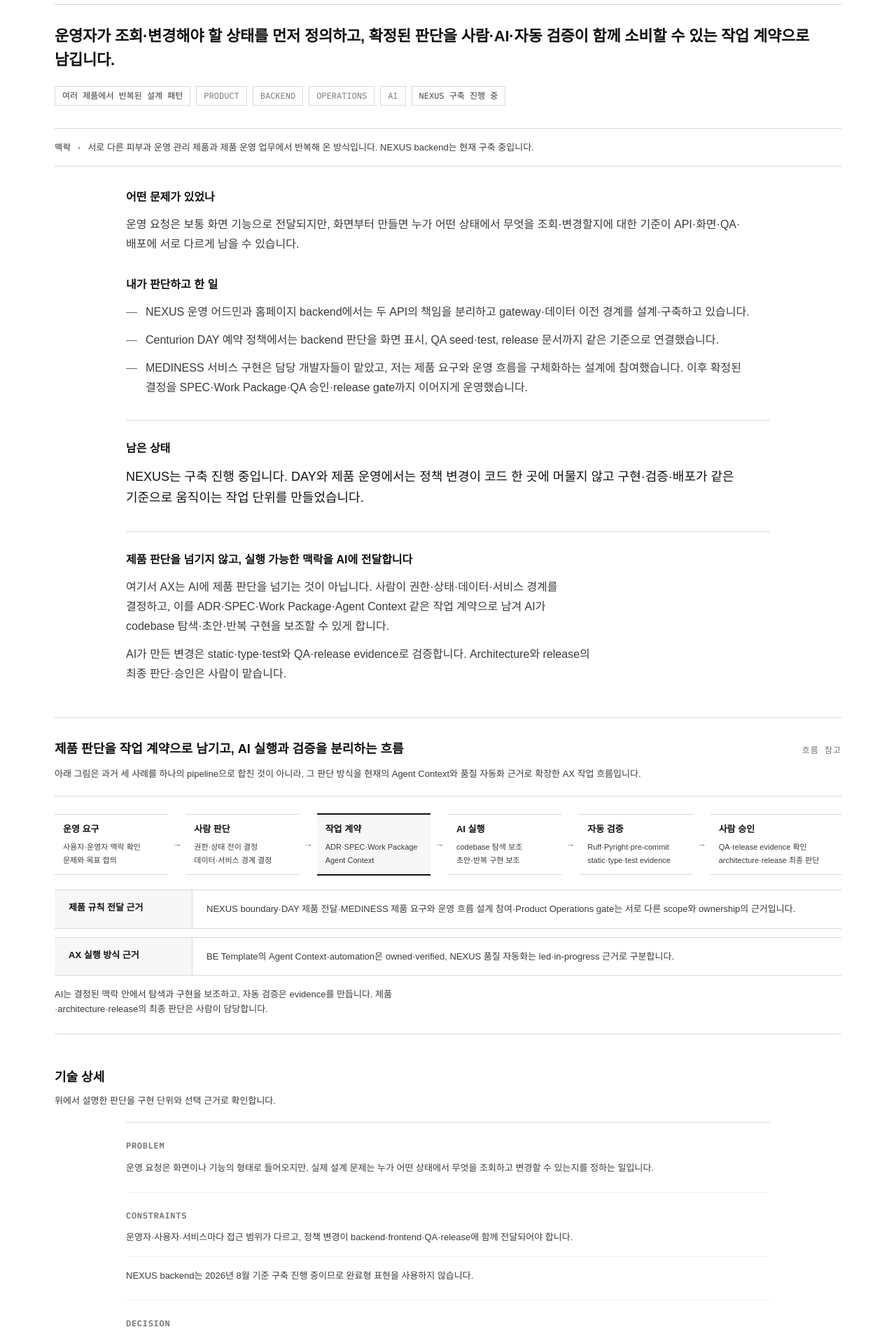
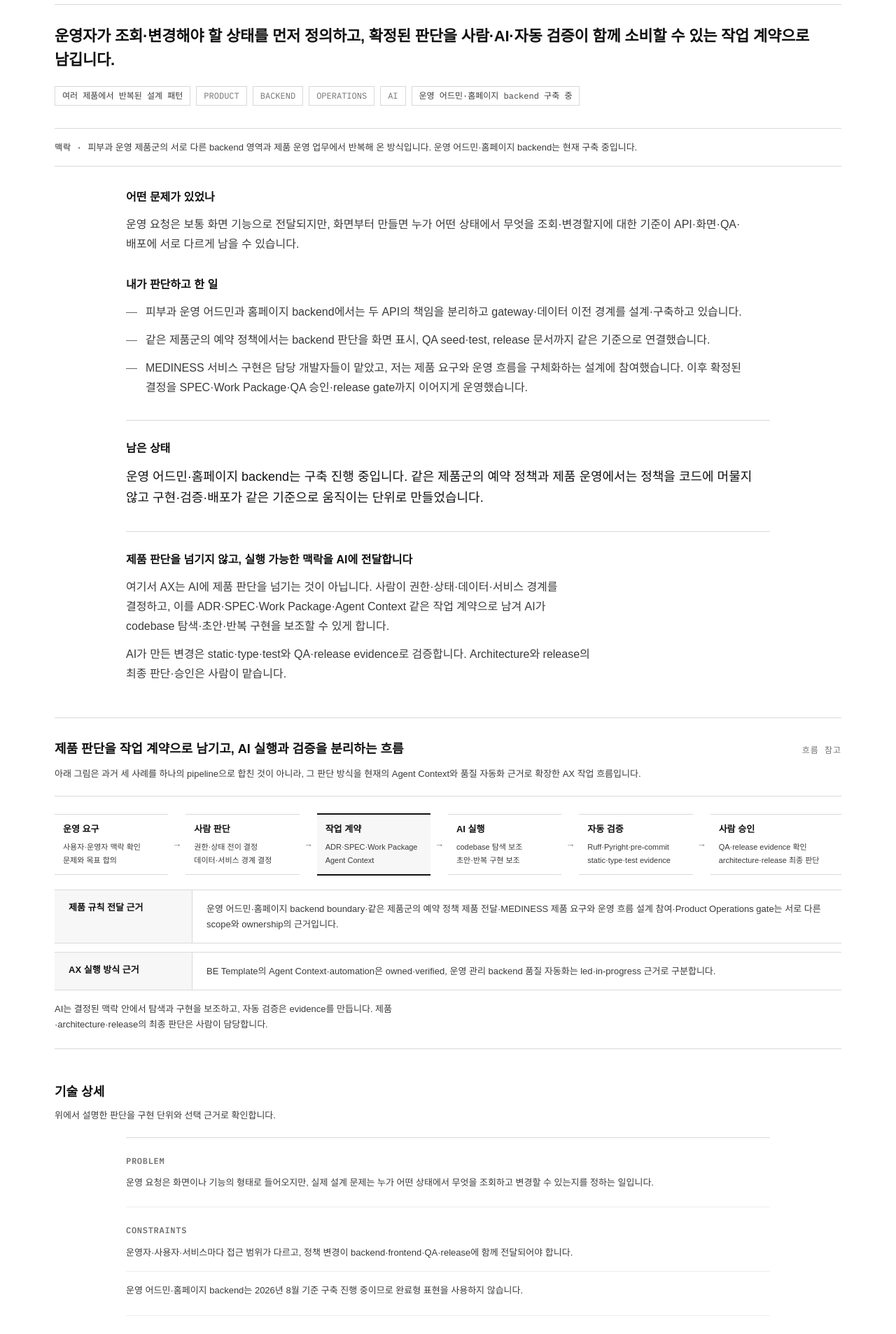
Before and after one commit to Dae-Jeong/Dae-Jeong, a Next.js app in the folder app/fe/: page /portfolio/mgrv in a window 1280 px wide. Shown: the part 1400-3306 px from the top of the page at 70% size. Built offline with nearby package versions, Linux system fonts and the light colour scheme; a web font is replaced by a local one.

Commit message:
fix: publish MGRV resume PDF

```diff
--- a/app/fe/content/portfolios/mgrv.ts
+++ b/app/fe/content/portfolios/mgrv.ts
@@ -50,26 +50,26 @@
       caseMode: "cross-project-pattern",
       layers: ["Product", "Backend", "Operations", "AI"],
       status: {
-        label: "NEXUS 구축 진행 중",
+        label: "운영 어드민·홈페이지 backend 구축 중",
         tone: "in-progress",
       },
       outcomeLine:
         "운영자가 조회·변경해야 할 상태를 먼저 정의하고, 확정된 판단을 사람·AI·자동 검증이 함께 소비할 수 있는 작업 계약으로 남깁니다.",
       compositionCaption:
-        "제품 규칙 근거(NEXUS·DAY·MEDINESS 설계 참여·제품 운영)와 현재 AX 실행 근거(BE Template·NEXUS 품질 자동화)를 분리합니다. 각 근거의 ownership과 시점을 하나의 시스템이나 과거 AI 성과로 합성하지 않습니다.",
+        "제품 규칙 근거(같은 제품군의 운영 어드민·홈페이지 backend와 예약 정책, MEDINESS 설계 참여·제품 운영)와 현재 AX 실행 근거(BE Template·운영 관리 backend 품질 자동화)를 분리합니다. 근거의 ownership과 시점을 하나의 시스템이나 과거 AI 성과로 합성하지 않습니다.",
       narrative: {
         context:
-          "서로 다른 피부과 운영 관리 제품과 제품 운영 업무에서 반복해 온 방식입니다. NEXUS backend는 현재 구축 중입니다.",
+          "피부과 운영 제품군의 서로 다른 backend 영역과 제품 운영 업무에서 반복해 온 방식입니다. 운영 어드민·홈페이지 backend는 현재 구축 중입니다.",
         problem:
           "운영 요청은 보통 화면 기능으로 전달되지만, 화면부터 만들면 누가 어떤 상태에서 무엇을 조회·변경할지에 대한 기준이 API·화면·QA·배포에 서로 다르게 남을 수 있습니다.",
         actions: [
-          "NEXUS 운영 어드민과 홈페이지 backend에서는 두 API의 책임을 분리하고 gateway·데이터 이전 경계를 설계·구축하고 있습니다.",
-          "Centurion DAY 예약 정책에서는 backend 판단을 화면 표시, QA seed·test, release 문서까지 같은 기준으로 연결했습니다.",
+          "피부과 운영 어드민과 홈페이지 backend에서는 두 API의 책임을 분리하고 gateway·데이터 이전 경계를 설계·구축하고 있습니다.",
+          "같은 제품군의 예약 정책에서는 backend 판단을 화면 표시, QA seed·test, release 문서까지 같은 기준으로 연결했습니다.",
           "MEDINESS 서비스 구현은 담당 개발자들이 맡았고, 저는 제품 요구와 운영 흐름을 구체화하는 설계에 참여했습니다. 이후 확정된 결정을 SPEC·Work Package·QA 승인·release gate까지 이어지게 운영했습니다.",
         ],
         resultLabel: "남은 상태",
         result:
-          "NEXUS는 구축 진행 중입니다. DAY와 제품 운영에서는 정책 변경이 코드 한 곳에 머물지 않고 구현·검증·배포가 같은 기준으로 움직이는 작업 단위를 만들었습니다.",
+          "운영 어드민·홈페이지 backend는 구축 진행 중입니다. 같은 제품군의 예약 정책과 제품 운영에서는 정책을 코드에 머물지 않고 구현·검증·배포가 같은 기준으로 움직이는 단위로 만들었습니다.",
         visualLead:
           "아래 그림은 과거 세 사례를 하나의 pipeline으로 합친 것이 아니라, 그 판단 방식을 현재의 Agent Context와 품질 자동화 근거로 확장한 AX 작업 흐름입니다.",
         axExtension: {
@@ -120,7 +120,7 @@
               text: "운영자·사용자·서비스마다 접근 범위가 다르고, 정책 변경이 backend·frontend·QA·release에 함께 전달되어야 합니다.",
             },
             {
-              text: "NEXUS backend는 2026년 8월 기준 구축 진행 중이므로 완료형 표현을 사용하지 않습니다.",
+              text: "운영 어드민·홈페이지 backend는 2026년 8월 기준 구축 진행 중이므로 완료형 표현을 사용하지 않습니다.",
             },
           ],
         },
@@ -194,11 +194,11 @@
         evidenceBands: [
           {
             label: "제품 규칙 전달 근거",
-            text: "NEXUS boundary·DAY 제품 전달·MEDINESS 제품 요구와 운영 흐름 설계 참여·Product Operations gate는 서로 다른 scope와 ownership의 근거입니다.",
+            text: "운영 어드민·홈페이지 backend boundary·같은 제품군의 예약 정책 제품 전달·MEDINESS 제품 요구와 운영 흐름 설계 참여·Product Operations gate는 서로 다른 scope와 ownership의 근거입니다.",
           },
           {
             label: "AX 실행 방식 근거",
-            text: "BE Template의 Agent Context·automation은 owned·verified, NEXUS 품질 자동화는 led·in-progress 근거로 구분합니다.",
+            text: "BE Template의 Agent Context·automation은 owned·verified, 운영 관리 backend 품질 자동화는 led·in-progress 근거로 구분합니다.",
           },
         ],
         caption:
@@ -213,8 +213,8 @@
       limits: [
         "공유주거·PMS를 직접 운영한 경험으로 확장하지 않습니다.",
       "세 작업 맥락의 근거를 하나의 end-to-end 구축 사례로 표현하지 않습니다.",
-      "NEXUS는 Centurion 제품군의 repository label이며 DAY와 별도 제품으로 세지 않습니다.",
-        "NEXUS backend는 진행 중이므로 완료형 결과를 주장하지 않습니다.",
+      "운영 어드민·홈페이지 backend와 예약 정책은 같은 제품군의 서로 다른 범위이며 별도 제품으로 세지 않습니다.",
+        "운영 어드민·홈페이지 backend는 진행 중이므로 완료형 결과를 주장하지 않습니다.",
         "MEDINESS 서비스 직접 구현이나 architecture·시스템 구조 설계 주도·전담을 주장하지 않습니다.",
         "운영 시간이나 오류 감소 같은 미측정 효과를 추가하지 않습니다.",
         "AI가 제품 판단·architecture·release 결정을 대신하거나 세 사례를 end-to-end로 수행한 것으로 표현하지 않습니다.",
@@ -222,7 +222,7 @@
       ],
       evidence: [
         {
-          project: "NEXUS",
+          project: "피부과 운영 어드민·홈페이지",
           scope: "운영 어드민·홈페이지 backend boundary",
           ownership: "led",
           status: "in-progress",
@@ -231,7 +231,7 @@
           claimIds: ["nexus.backend-architecture", "nexus.admin-backend-ownership"],
         },
         {
-          project: "Centurion DAY",
+          project: "피부과 예약 정책",
           scope: "예약 정책의 제품 전달",
           ownership: "led",
           status: "verified",
@@ -267,12 +267,12 @@
           claimIds: ["be-template.agent-context"],
         },
         {
-          project: "NEXUS Quality Automation",
+          project: "운영 관리 backend 품질 자동화",
           scope: "정적 분석·타입 검사·pre-commit gate",
           ownership: "led",
           status: "in-progress",
           relation: "corroborating",
-          text: "구축 중인 NEXUS에서 코드 컨벤션과 Ruff·Pyright·pre-commit 기반 자동 검증 체계를 구축했습니다.",
+          text: "구축 중인 운영 관리 backend에 코드 컨벤션과 Ruff·Pyright·pre-commit 기반 자동 검증 체계를 구축했습니다.",
           claimIds: ["nexus.quality-automation"],
         },
       ],
@@ -284,18 +284,18 @@
           "제품 결정을 BE·FE·QA·release gate 실행으로 연결",
           "결정된 권한·상태·데이터·서비스 경계를 작업 계약으로 남기고 AI 탐색·초안·반복 구현 보조에 연결",
           "BE Template에 계층적 Agent Context와 반복 작업 automation skill 내장",
-          "NEXUS의 Ruff·Pyright·pre-commit 품질 자동 검증 체계 구축 리드",
+          "운영 관리 backend의 Ruff·Pyright·pre-commit 품질 자동 검증 체계 구축 리드",
         ],
         forbidden: [
           "고객사·브랜드 실명",
           "병원 SaaS 또는 제품 전체 단독 구축",
-          "NEXUS 구축 완료",
+          "운영 어드민·홈페이지 backend 구축 완료",
           "PMS·프롭테크 직접 경험",
           "MEDINESS 서비스 직접 구현 또는 architecture·시스템 구조 설계 주도·전담",
           "AI가 제품 판단 또는 architecture·release 결정을 대체",
           "AI가 세 사례를 end-to-end로 수행",
           "AX 완전 자동화 또는 생산성·품질의 정량 향상",
-          "BE Template·NEXUS 품질 자동화를 DAY·Product Operations의 과거 적용 성과로 소급",
+          "BE Template·운영 관리 backend 품질 자동화를 예약 정책·Product Operations의 과거 적용 성과로 소급",
         ],
       },
       jdFit: {
@@ -795,7 +795,7 @@
               text: "정확한 고객·resource·cost·security detail은 공개하지 않습니다.",
             },
             {
-              text: "NEXUS는 진행 중인 제품이므로 IaC 작업 사실과 전체 제품 완료 상태를 구분합니다.",
+              text: "피부과 운영 제품은 진행 중인 제품이므로 IaC 작업 사실과 전체 제품 완료 상태를 구분합니다.",
             },
           ],
         },
@@ -825,7 +825,7 @@
           items: [
             {
               title: "IaC boundary",
-              text: "B2B·B2C·NEXUS·제품 환경별 Terraform root와 remote state, resource separation을 관리했습니다.",
+              text: "B2B·B2C·피부과 운영 제품의 환경별 Terraform root와 remote state, resource separation을 관리했습니다.",
             },
             {
               title: "Delivery",
@@ -888,7 +888,7 @@
           claimIds: ["infra.company-azure-ownership"],
         },
         {
-          project: "NEXUS",
+          project: "피부과 운영 제품",
           scope: "외부 제품 Terraform IaC",
           ownership: "owned",
           status: "in-progress",
@@ -1211,7 +1211,7 @@
         claimIds: ["mediness.product-operations"],
       },
       {
-        project: "NEXUS",
+        project: "운영 관리 backend",
         scope: "Static analysis·pre-commit·documentation",
         ownership: "led",
         status: "in-progress",
--- a/app/fe/content/resumes/mgrv.ts
+++ b/app/fe/content/resumes/mgrv.ts
@@ -7,6 +7,7 @@
   status: "approved",
   visibility: "public",
   updatedAt: "2026-08-17",
+  pdfHref: "/resumes/mgrv-resume.pdf",
   header: {
     name: "김대정",
     role: "Backend Engineer · Python / FastAPI / SQLAlchemy",
```
Also changed, not shown: 1 other file (tests, documents, lock files or other folders).
